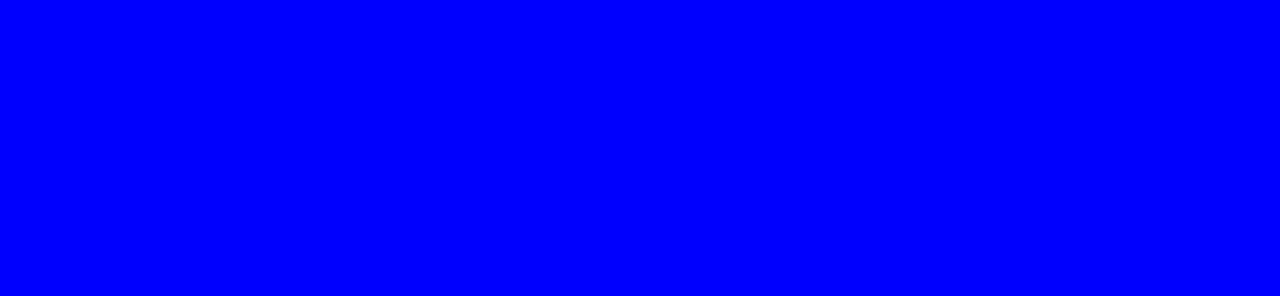
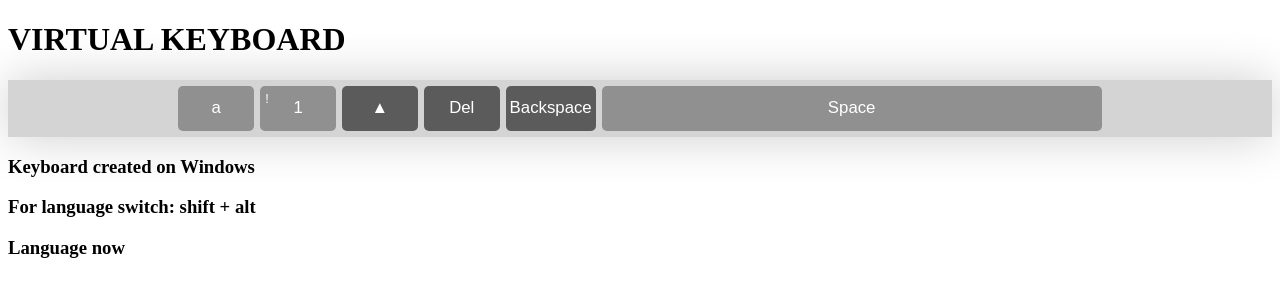
Before and after one commit to Hanna-Mamedova/virtual-keyboard, a website built with webpack: page src/index.html in a window 1280 px wide. Built offline with nearby package versions, Linux system fonts and the light colour scheme.

Commit message:
feat: create html demo and add styles to keyboard and keys

```diff
--- a/src/index.html
+++ b/src/index.html
@@ -7,6 +7,22 @@
     <title>Document</title>
 </head>
 <body>
+    <h1>VIRTUAL KEYBOARD</h1>
 
+    <div class="keyboard">
+        <div class="keyboard__keys">
+            <button type="button" class="keyboard__key">a</button>
+            <button type="button" class="keyboard__key keyboard__key--double-sign">1</button>
+            <button type="button" class="keyboard__key keyboard__key--arrow">&#9650;</button>
+            <button type="button" class="keyboard__key keyboard__key--special">Del</button>
+            <button type="button" class="keyboard__key keyboard__key--special-wide">Backspace</button>
+            <button type="button" class="keyboard__key keyboard__key--space">Space</button>
+        </div>
+    </div>
+
+
+    <h3>Keyboard created on Windows </h3>
+    <h3>For language switch: shift + alt</h3>
+    <h3>Language now</h3>
 </body>
 </html>
--- a/src/scss/style.scss
+++ b/src/scss/style.scss
@@ -1,3 +1,63 @@
-body {
-    background-color: blue;
+.keyboard {
+    width: 100%;
+    padding: 5px 0;
+    background: rgba(41, 41, 41, 0.2);
+    box-shadow: 0 0 50px rgba(0, 0, 0, 0.2);
+    user-select: none;
 }
+
+.keyboard__keys {
+    text-align: center;
+}
+
+.keyboard__key {
+    height: 45px;
+    width: 6%;
+    max-width: 90px;
+    margin: 1px;
+
+    border: none;
+    border-radius: 5px;
+    background: rgba(41, 41, 41, 0.4);
+    color: #ffff;
+    font-size: 1.05rem;
+
+    outline: none;
+    cursor: pointer;
+
+    display: inline-flex;
+    justify-content: center;
+    align-items: center;
+
+    position: relative;
+
+    &:active {
+        background: rgba(24, 223, 90, 0.267);
+    }
+}
+
+.keyboard__key--double-sign::before {
+    content: '!';
+    top: 5px;
+    left: 5px;
+    position: absolute;
+    font-size: 0.8rem;
+}
+
+.keyboard__key--special {
+    background: rgba(41, 41, 41, 0.7);
+}
+
+.keyboard__key--special-wide {
+    width: 15%;
+    background: rgba(41, 41, 41, 0.7);
+}
+
+.keyboard__key--arrow {
+    background: rgba(41, 41, 41, 0.7);
+}
+
+.keyboard__key--space {
+    width: 50%;
+    max-width: 500px;
+}
```
